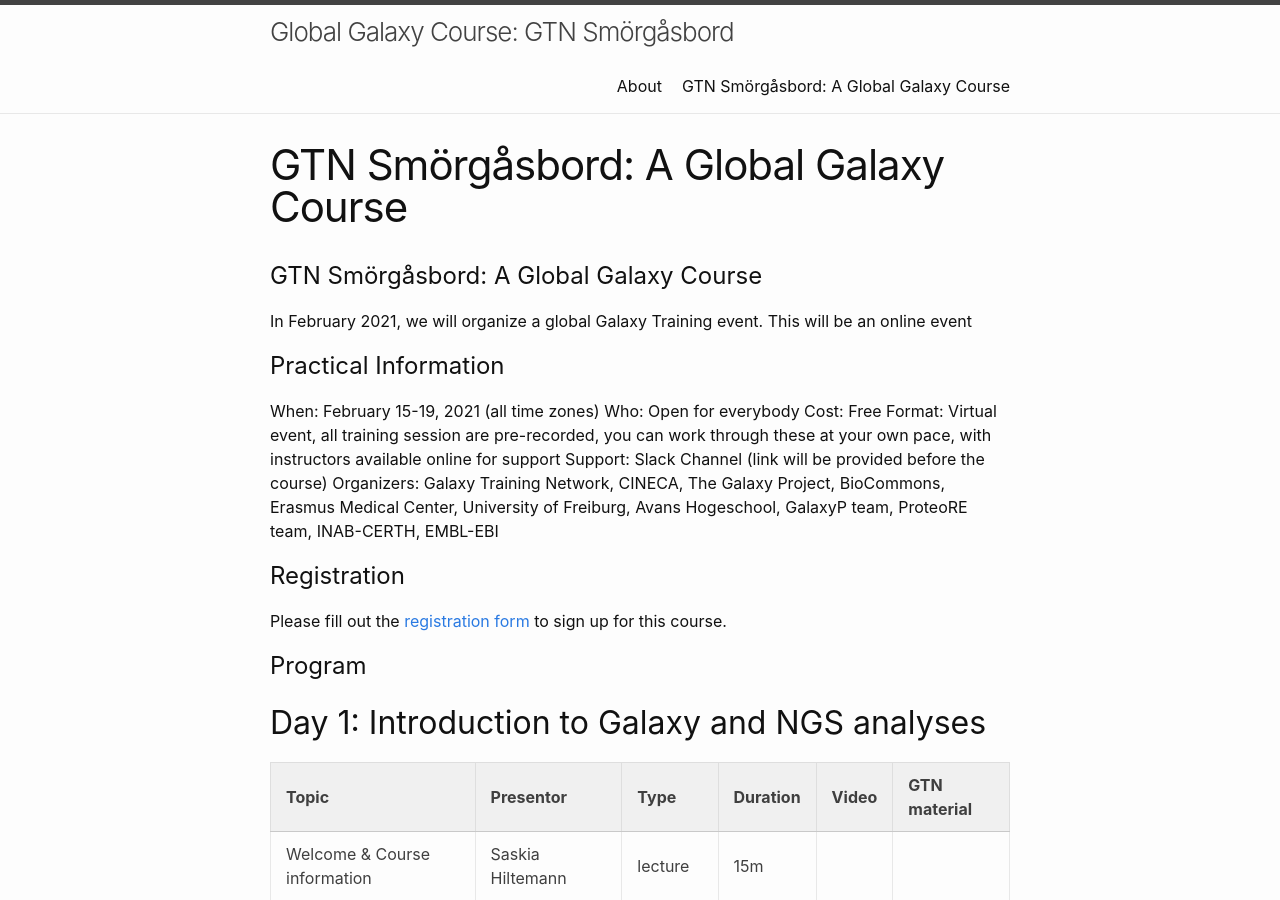
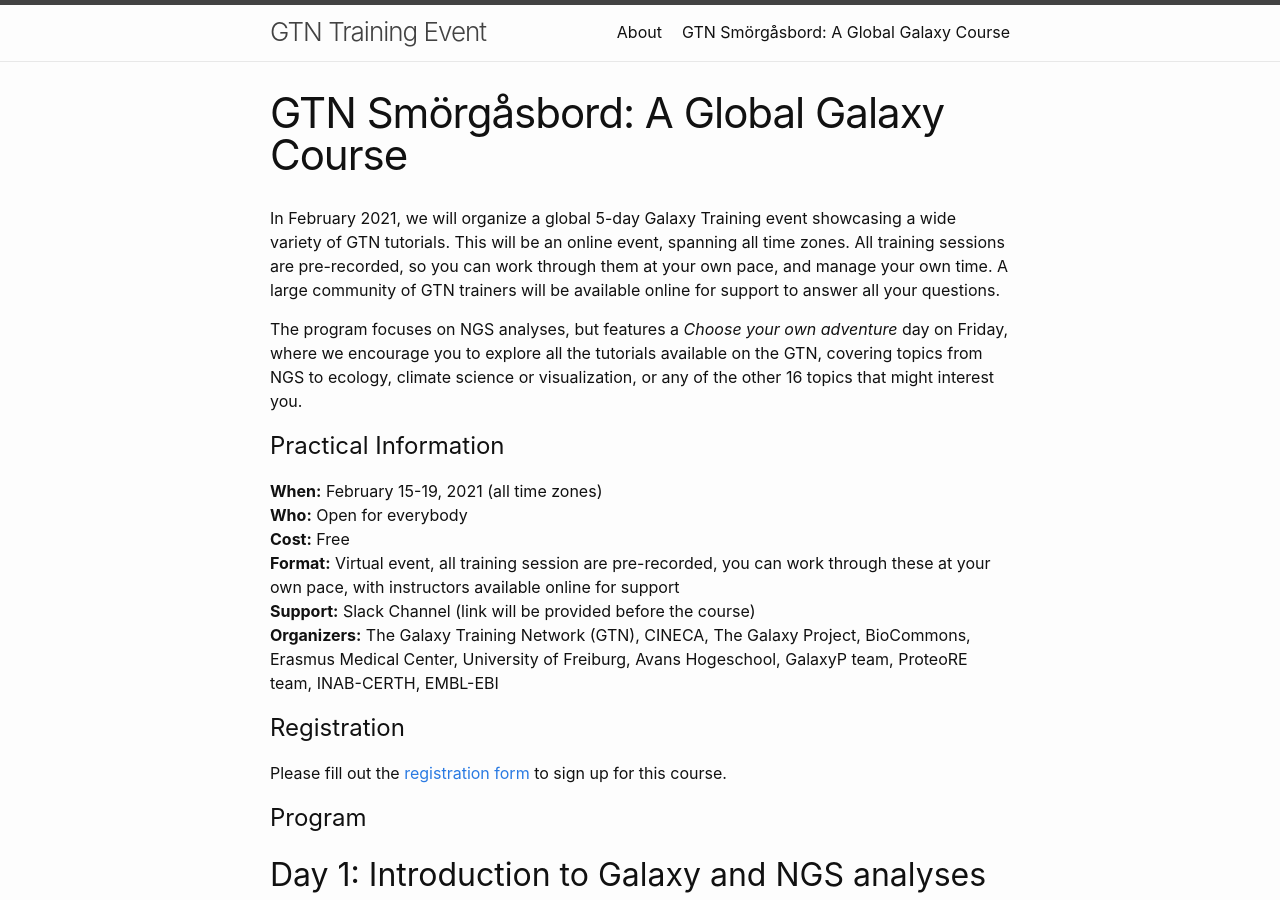
Before and after one commit to shiltemann/global-galaxy-course, a Jekyll site: the page built from index.md, in a window 1280 px wide and 900 px high. Built offline with Jekyll 4.4.1, drawn with Linux system fonts in a browser that asks for light colours; our own code applies the rules of GitHub Pages for plain Markdown files; some of the changed text lies outside the part shown.

Commit message:
update info

```diff
--- a/_config.yml
+++ b/_config.yml
@@ -13,7 +13,7 @@
 # you will see them accessed via {{ site.title }}, {{ site.email }}, and so on.
 # You can create any custom variable you would like, and they will be accessible
 # in the templates via {{ site.myvariable }}.
-title: "Global Galaxy Course: GTN Smörgåsbord"
+title: "GTN Training Event"
 email: saskiahiltemann@gmail.com
 description: >- # this means to ignore newlines until "baseurl:"
   Website for the Global Galaxy Workshop running on February 15-19, 2021.
--- a/index.md
+++ b/index.md
@@ -1,19 +1,22 @@
 ---
 layout: page
+title: "GTN Smörgåsbord: A Global Galaxy Course"
+
 ---
 
-# GTN Smörgåsbord: A Global Galaxy Course
 
-In February 2021, we will organize a global Galaxy Training event. This will be an online event
+In February 2021, we will organize a global 5-day Galaxy Training event showcasing a wide variety of GTN tutorials. This will be an online event, spanning all time zones. All training sessions are pre-recorded, so you can work through them at your own pace, and manage your own time. A large community of GTN trainers will be available online for support to answer all your questions.
+
+The program focuses on NGS analyses, but features a *Choose your own adventure* day on Friday, where we encourage you to explore all the tutorials available on the GTN, covering topics from NGS to ecology, climate science or visualization, or any of the other 16 topics that might interest you.
 
 # Practical Information
 
-When: February 15-19, 2021 (all time zones)
-Who: Open for everybody
-Cost: Free
-Format: Virtual event, all training session are pre-recorded, you can work through these at your own pace, with instructors available online for support
-Support: Slack Channel (link will be provided before the course)
-Organizers: Galaxy Training Network, CINECA, The Galaxy Project, BioCommons, Erasmus Medical Center, University of Freiburg, Avans Hogeschool, GalaxyP team, ProteoRE team, INAB-CERTH, EMBL-EBI
+**When:** February 15-19, 2021 (all time zones) \\
+**Who:** Open for everybody \\
+**Cost:** Free \\
+**Format:** Virtual event, all training session are pre-recorded, you can work through these at your own pace, with instructors available online for support \\
+**Support:** Slack Channel (link will be provided before the course) \\
+**Organizers:** The Galaxy Training Network (GTN), CINECA, The Galaxy Project, BioCommons, Erasmus Medical Center, University of Freiburg, Avans Hogeschool, GalaxyP team, ProteoRE team, INAB-CERTH, EMBL-EBI
 
 # Registration
 
```
Also changed, not shown: 1 other file.
